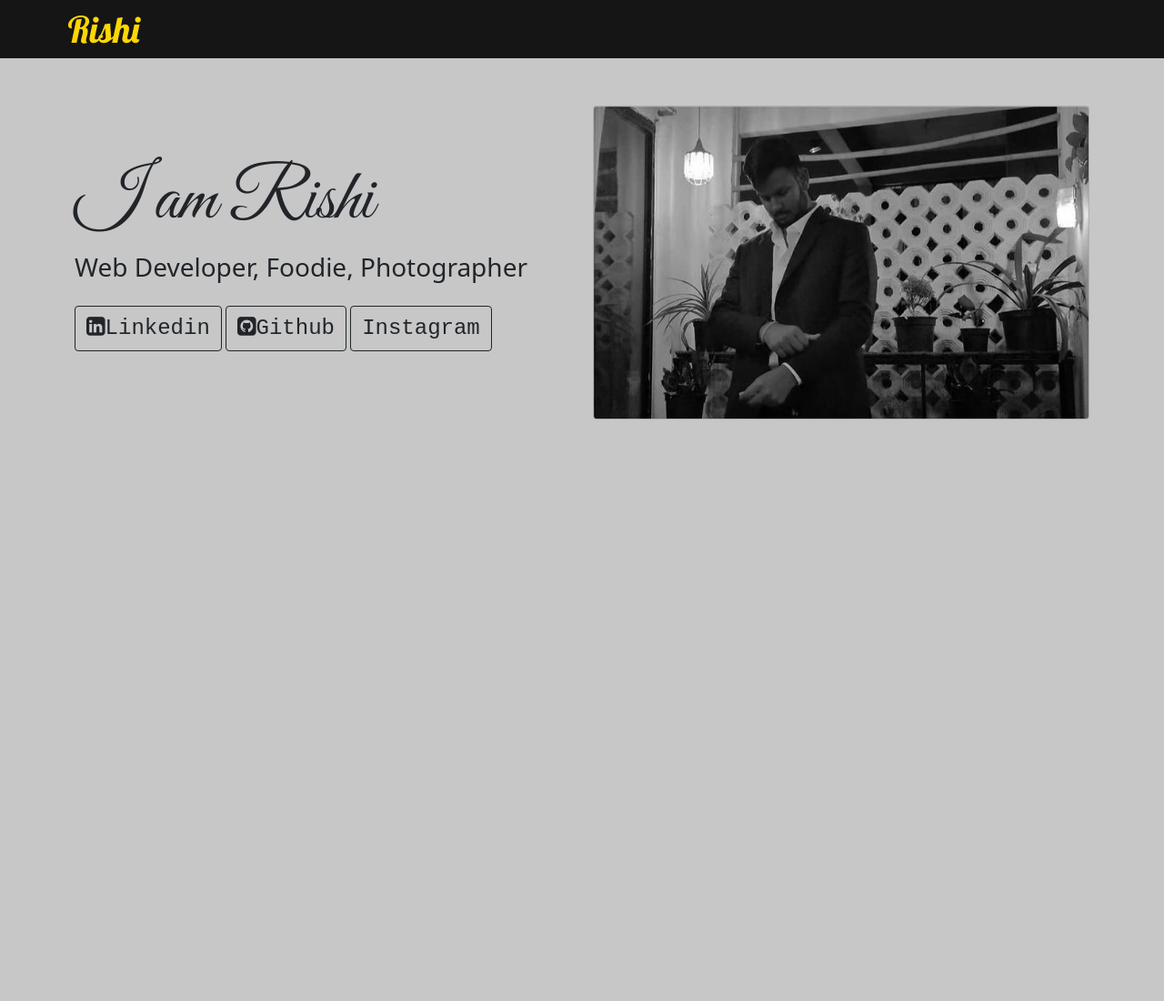
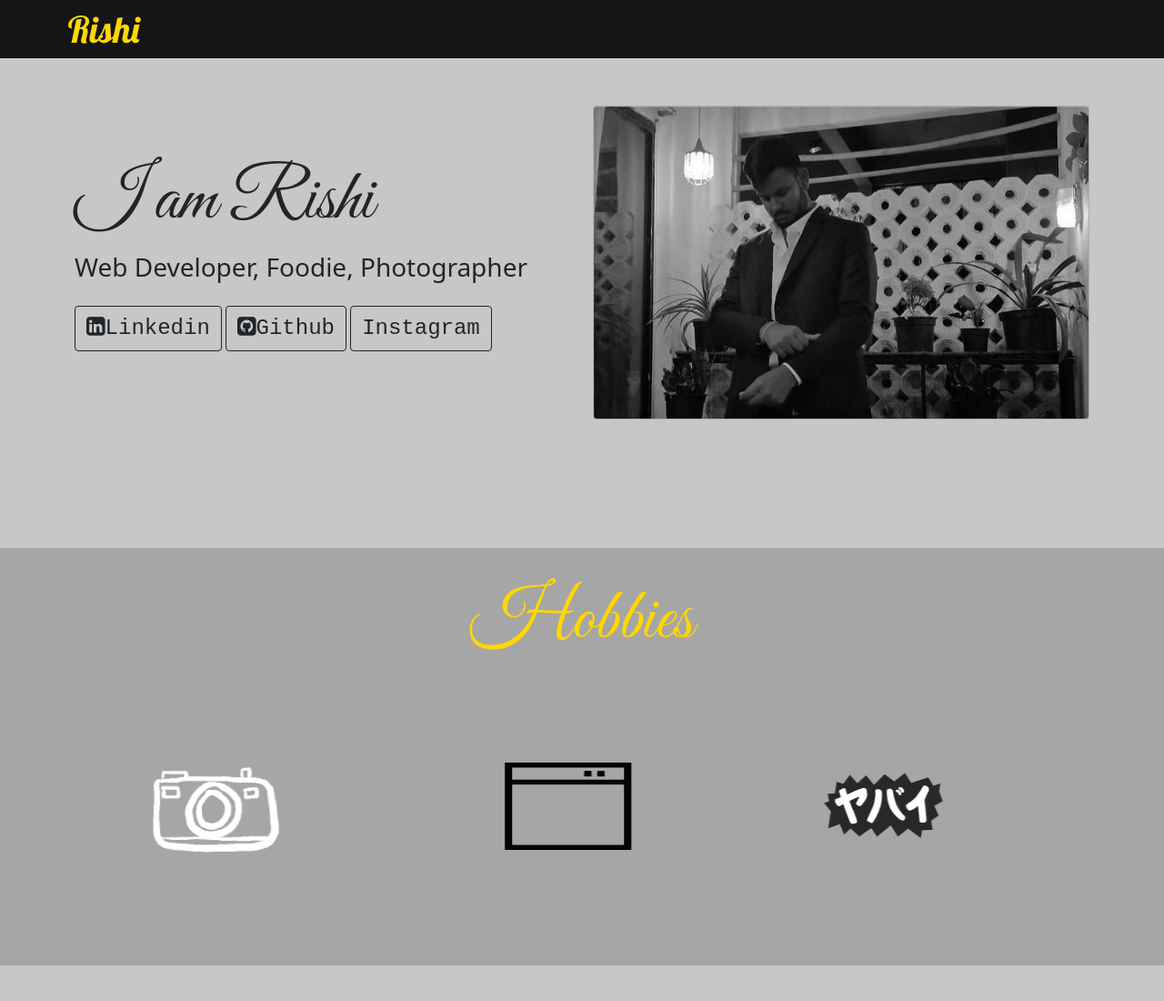
Before and after one commit to Rishi1314/portfolio, a plain HTML site: page index.html in a window 1280 px wide. Shown: the whole page at 91% size. Before the commit the page ends 800 px from the top, so only its background shows below. Drawn offline with nearby package versions, Linux system fonts and the light colour scheme.

Commit message:
Add files via upload

```diff
--- a/css/styles.css
+++ b/css/styles.css
@@ -1,3 +1,11 @@
+
+.centerheadings{
+    font-family: 'Great Vibes', cursive;
+    font-size: 500%;
+    line-height: 200%;
+    color:#FFD700 ;
+
+}
 .customnavbar{
     background-color:#151515 ;
 }
@@ -14,6 +22,12 @@
 /*title bg color*/
 .bgcolor{
     background-color:#C7C7C7 ;
+
+}
+.secondpart{
+    margin-top: 15%;
+    background-color:#A6A6A6;
+    margin-bottom: 15%;
 }
 /* title page text*/
 .iamrishi{
@@ -37,6 +51,27 @@
     font-family: 'Courier New';
     font-size:150%;
 }
+/*second part of page*/
+.hobbiescolor{
+    margin-top: 10%;
+    background-color: #FFD700;
+    margin-bottom: 15%;
+}
+
+.hobbiesbox1{
+    position: relative;
+
+}
+
+.move{
+     padding:0 0% 0 ;
+}
+.len{
+    line-height: 5%;
+}
+.bgcolor2{
+    background-color: #FFED44;
+}
 /*plugins*/
 .card{
     top: 15%;
@@ -48,24 +83,24 @@
 .card:before{
     position: absolute;
     content: '';
-    width: 80%;
-    height: 220%;
+    width: 100%;
+    height: 120%;
     background:#FFD700 ;
-    top:-50%;
+    top:-20%;
     left:-100%;
     z-index:1;
-    transform: rotate(25deg);
+    transform: rotate(0deg);
     transform-origin: center top 0 ;
     transition: .5s;
 
 }
 .card:hover:before{
-    left: 10%;
+    left: 0%;
 }
 .card-text{
     width: 100%;
-    padding: 0 20px;
     position: absolute;
+    padding: 0 20%;
     top: -100%;
     color: black;
     left: 0;
@@ -75,3 +110,58 @@
 .card:hover .card-text{
     top:80px;
 }
+/* hobbies plugin*/
+.box{
+    width: 70%;
+    height: 150px;
+    position: absolute;
+    margin: 0 50% 10%;
+    transform: translate(-50%,-50%);
+    cursor: pointer;
+    top:10% ;
+}
+.center{
+    display: flex;
+    justify-content: center;
+    align-items: center;
+}
+.front{
+    position: absolute;
+    width: 100%;
+    height: 100%;
+    background:#A6A6A6;
+    transform: perspective(800px);
+    backface-visibility: hidden;
+    transition: all 0.5s;
+    overflow: hidden;
+}
+.box:hover .front{
+    transform: rotateX(180deg);
+
+}
+.front::before{
+    content: '';
+    position: absolute;
+    bottom: -25px;
+    border-radius: 50%;
+    background:#A6A6A6;
+
+}
+.back{
+    position: absolute;
+    width: 100%;
+    height: 100%;
+    background: #A6A6A6;
+    transform: perspective(800px) rotateY(0deg);
+    backface-visibility: hidden;
+    transition: all 0.5s;
+    flex-direction: column;
+    transform: rotateX(180deg);
+
+}
+.box:hover .back{
+    transform: rotateX(0deg);
+}
+.back p{
+    margin: 10px 30px;
+}
--- a/index.html
+++ b/index.html
@@ -19,7 +19,8 @@
       <span class="brand mb-0 h1">Rishi</span>
     </div>
   </nav>
-  <div class='bgcolor'>
+  <section class='bgcolor'>
+    <div>
       <div class="container">
           <div class='row'>
               <div class='col-lg-6'>
@@ -44,6 +45,64 @@
           </div>
 
       </div>
+  </section>
+  <section class="details">
+    <div class="secondpart ">
+      <div class="container move">
+        <center><h1 class="col centerheadings" >Hobbies</h1> </center>
+
+        <div class="row">
+          <div class="col-lg-4 hobbiesbox1 hobbiescolor ">
+            <div class='box'>
+              <div class='front centerhobbies'>
+                <img src="photogiphy.gif" alt="" style="width:80%; height: 100%;">
+
+              </div>
+              <div class="back center">
+                <h1></h1>
+                <h1>Photopraphy</h1>
+
+              </div>
+
+            </div>
+
+          </div>
+          <div class="col-lg-4 hobbiesbox1 hobbiescolor ">
+            <div class='box'>
+              <div class='front centerhobbies'>
+                <img src="webgiphy.gif" alt="" style="width:80%; height: 100%;">
+
+              </div>
+              <div class="back center">
+                <h1>Web</h1>
+                <h1>Devolopment</h1>
+
+              </div>
+
+            </div>
+
+          </div>
+          <div class="col-lg-4 hobbiesbox1 hobbiescolor ">
+            <div class='box'>
+              <div class='front centerhobbies'>
+                <img src="giphy.gif" alt="" style="width:50%; height: 100%;">
+
+              </div>
+              <div class="back center">
+                <h1>Anime</h1>
+
+              </div>
+
+            </div>
+
+          </div>
+
+        </div>
+
+      </div>
+
+    </div>
+  </section>
 
   </div>
   </body>
```
Also changed, not shown: giphy.gif (added), photogiphy.gif (added), webgiphy.gif (added). Lines whose indentation alone changed are shown as unchanged.
